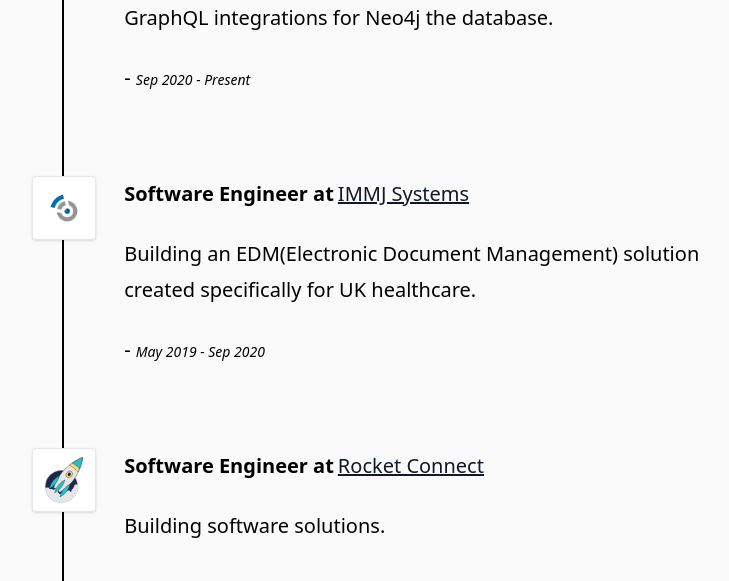
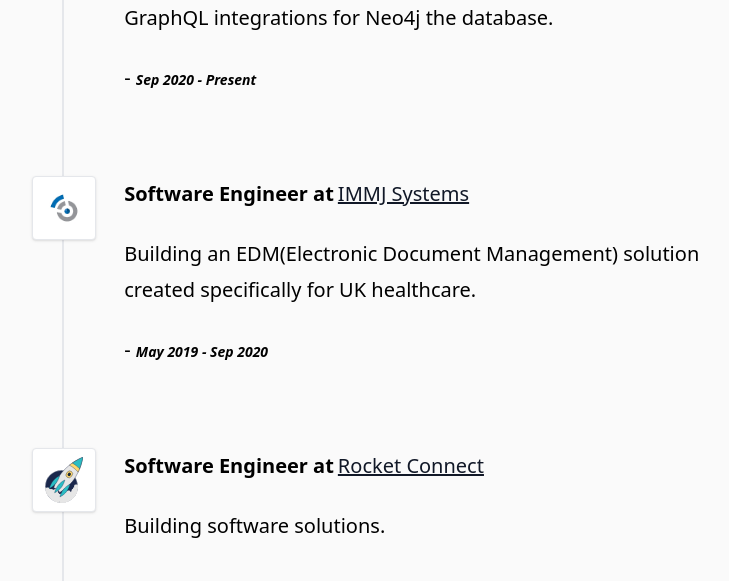
Before and after one commit to danstarns/website, a React app in the folder client/: page / in a window 1280 px wide. Shown: the part 2299-2880 px from the top of the page, without its empty margins (238-967 px from the left). Built offline with nearby package versions, Linux system fonts and the light colour scheme; no server answers.

Commit message:
style: *

```diff
--- a/client/src/components/Experience.tsx
+++ b/client/src/components/Experience.tsx
@@ -77,7 +77,7 @@
   return (
     <Section id="experience" header="Experience">
       <div className="px-8">
-        <ul className="relative border-l-2 border-black">
+        <ul className="relative border-l-2 border-300">
           {experiences.map((experience) => {
             return (
               <li
@@ -118,7 +118,9 @@
                 <p>{experience.description}</p>
                 <p>
                   <span>- </span>
-                  <time className="text-sm italic">{experience.toFrom}</time>
+                  <time className="text-sm italic font-bold">
+                    {experience.toFrom}
+                  </time>
                 </p>
               </li>
             );
--- a/client/src/components/Socials.tsx
+++ b/client/src/components/Socials.tsx
@@ -24,7 +24,7 @@
         href="https://www.linkedin.com/in/danielstarns/"
       >
         <FontAwesomeIcon
-          className="hover:text-blue-500"
+          className="hover:text-blue-800"
           icon={faLinkedin}
           size="2x"
         />
```
